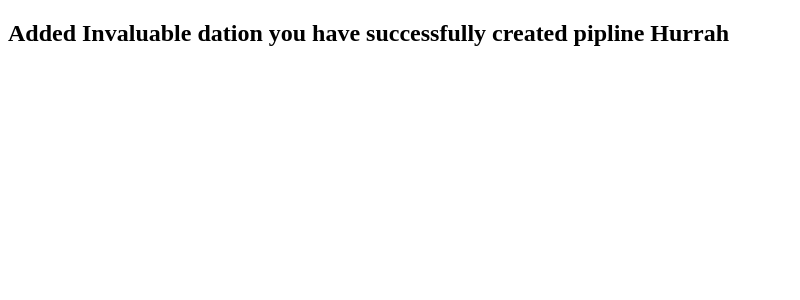
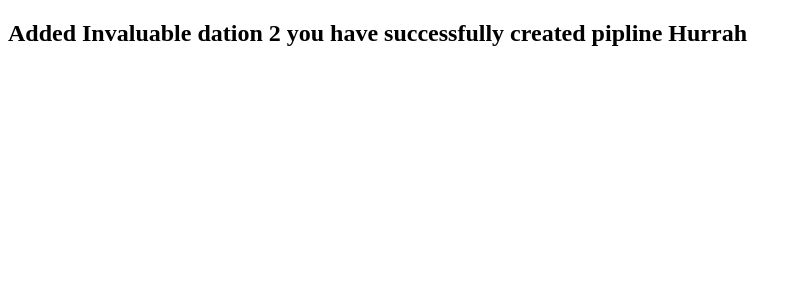
Before and after one commit to 288532853/s3-angular-repo, an Angular app: page / in a window 1280 px wide. Shown: the top 300 px of the page, without its empty margins (0-800 px from the left). Built offline with nearby package versions, Linux system fonts and the light colour scheme.

Commit message:
Update app.component.html

```diff
--- a/src/app/app.component.html
+++ b/src/app/app.component.html
@@ -1 +1 @@
-<h2>Added Invaluable dation you have successfully created pipline Hurrah</h2>
+<h2>Added Invaluable dation 2 you have successfully created pipline Hurrah</h2>
```
